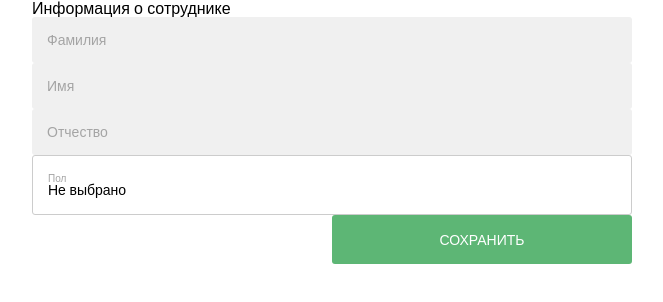
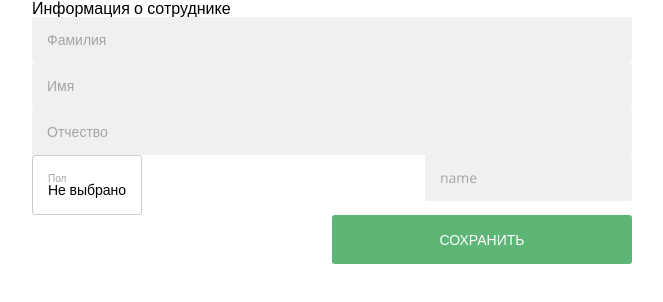
Before and after one commit to AlexandrMers/test_job, a React (Create React App) app: page / in a window 1280 px wide. Shown: the top 302 px of the page, without its empty margins (308-971 px from the left). Built offline with nearby package versions, Linux system fonts and the light colour scheme.

Commit message:
доделал кастомный селект

```diff
--- a/src/components/CustomSelect/index.tsx
+++ b/src/components/CustomSelect/index.tsx
@@ -1,7 +1,7 @@
 import React, { FC, useCallback, useEffect, useRef, useState } from "react";
 import "styled-components/macro";
 
-import { color, display, position, selectNone } from "libs/styles";
+import { color, display, fullWidth, position, selectNone } from "libs/styles";
 import { getColor } from "libs/colors";
 
 import Block from "primitives/Block";
@@ -75,7 +75,7 @@ const CustomSelect: FC<CustomSelectComponentPropsInterface> = ({
 
   return (
     <ClickOutside handleClickOut={() => toggleShow(true)}>
-      <Block styles={[selectNone, position("relative")]}>
+      <Block styles={[fullWidth, selectNone, position("relative")]}>
         <DropdownItem onClick={() => toggleShow()} ref={itemElementRef}>
           <SelectTopSign css={isShowLists ? color(getColor("green")) : null}>
             Пол
--- a/src/components/Form/index.tsx
+++ b/src/components/Form/index.tsx
@@ -5,7 +5,7 @@ import Block from "primitives/Block";
 
 import Input, { InputTypes } from "../Input";
 
-import { marginBottom } from "../../libs/styles";
+import { fullHeight, marginBottom, marginLeft, width } from "../../libs/styles";
 import Button from "../../primitives/Button";
 import Flex, { ALIGN_CONTENT } from "primitives/Flex";
 import CustomSelect from "../CustomSelect";
@@ -16,6 +16,17 @@ const StyledForm = styled.form``;
 interface FormComponentPropsInterface {
   stylesWrap?: any;
 }
+
+const itemsSelect: SuggestInterface[] = [
+  {
+    title: "Мужской",
+    code: "male"
+  },
+  {
+    title: "Женский",
+    code: "female"
+  }
+];
 
 const Form: FC<FormComponentPropsInterface> = ({ stylesWrap }) => {
   const onSubmit = useCallback((e: FormEvent<HTMLFormElement>) => {
@@ -61,25 +72,29 @@ const Form: FC<FormComponentPropsInterface> = ({ stylesWrap }) => {
         />
       </Block>
 
-      <Block>
-        <CustomSelect
-          onSelect={onSelectSex}
-          items={[
-            {
-              title: "Мужской",
-              code: "male"
-            },
-            {
-              title: "Женский",
-              code: "female"
-            }
-          ]}
-          selectedItem={null}
-        />
-      </Block>
+      <Flex jc={ALIGN_CONTENT.BETWEEN}>
+        <Block styles={width("calc(50% - 10px)")}>
+          <CustomSelect
+            onSelect={onSelectSex}
+            items={itemsSelect}
+            selectedItem={null}
+          />
+        </Block>
+
+        <Block styles={[width("calc(50% - 10px)"), marginLeft(15)]}>
+          <Input
+            styles={fullHeight}
+            placeholder="name"
+            name="sdfsdf"
+            onChange={() => {}}
+            type={InputTypes.TEXT}
+          />
+        </Block>
+      </Flex>
 
       <Flex jc={ALIGN_CONTENT.END} ai={ALIGN_CONTENT.CENTER}>
         <Button
+          styles={width("calc(50% - 10px)")}
           htmlTypeBtn="submit"
           text="Сохранить"
           maxWidth="50%"
--- a/src/components/Input/index.tsx
+++ b/src/components/Input/index.tsx
@@ -1,5 +1,5 @@
 import React, { FC, ChangeEvent, memo, useCallback } from "react";
-import styled from "styled-components";
+import styled from "styled-components/macro";
 
 import { getColor } from "libs/colors";
 import { inputDecoratedStyles } from "libs/styles";
@@ -32,13 +32,15 @@ interface InputComponentPropsInterface {
   name: string;
   placeholder?: string;
   type?: InputTypes;
+  styles?: any;
 }
 
 const Input: FC<InputComponentPropsInterface> = ({
   onChange: onChangeProps,
   name,
   type = InputTypes.TEXT,
-  placeholder
+  placeholder,
+  styles
 }) => {
   const onChange = useCallback(
     (e: ChangeEvent<HTMLInputElement>) => {
@@ -53,6 +55,7 @@ const Input: FC<InputComponentPropsInterface> = ({
       name={name}
       type={type}
       placeholder={placeholder}
+      css={styles}
     />
   );
 };
--- a/src/libs/styles.ts
+++ b/src/libs/styles.ts
@@ -67,8 +67,20 @@ export const marginTop = memoizeWith(
     `
 );
 
+export const marginLeft = memoizeWith(
+  identity as IdentityType<any>,
+  (value: number) =>
+    css`
+      margin-left: ${value}px;
+    `
+);
+
 export const fullWidth = css`
   width: 100%;
+`;
+
+export const fullHeight = css`
+  height: 100%;
 `;
 
 export const width = memoizeWith(
--- a/src/pages/FormPage/index.tsx
+++ b/src/pages/FormPage/index.tsx
@@ -10,7 +10,7 @@ import { marginTop, maxWidth, padding, width } from "../../libs/styles";
 
 const FormPage: FC = () => {
   return (
-    <Block styles={[width("100%"), maxWidth("500px"), padding("25px")]}>
+    <Block styles={[width("100%"), maxWidth("768px"), padding("25px")]}>
       <Typography type={TypographyTypes.BOLD_TITLE}>
         Информация о сотруднике
       </Typography>
--- a/src/primitives/Flex/styled.tsx
+++ b/src/primitives/Flex/styled.tsx
@@ -2,6 +2,7 @@ import styled from "styled-components";
 import { FlexComponentPropsInterface } from "./types";
 
 export const FlexDiv = styled.div`
+  width: 100%;
   display: flex;
   justify-content: ${({ jc }: FlexComponentPropsInterface) => jc};
   align-items: ${({ ai }) => ai};
```
